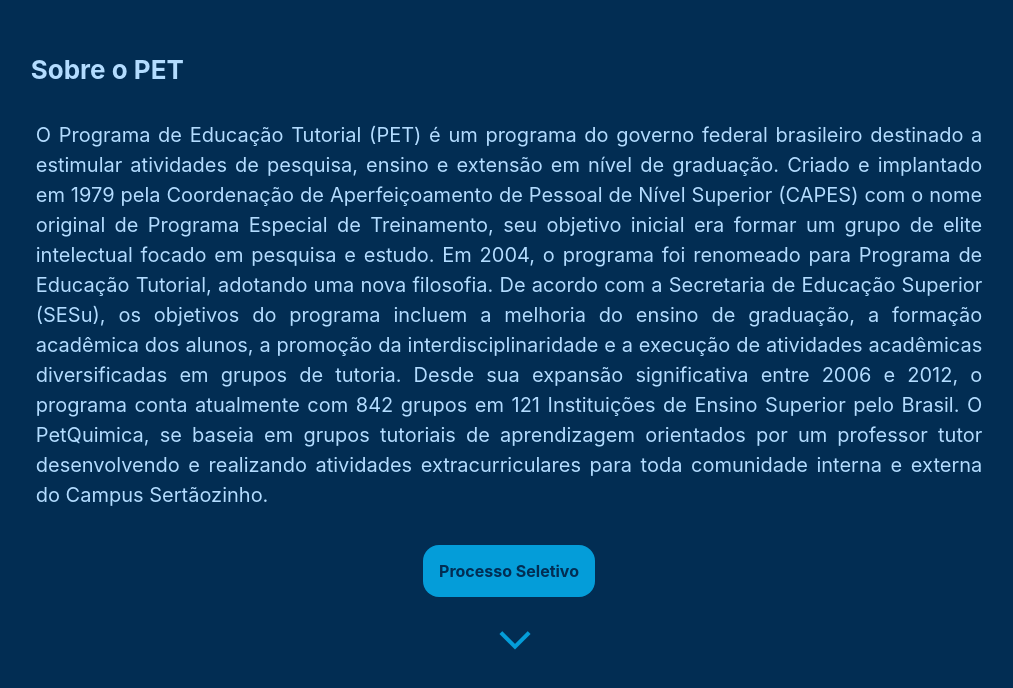
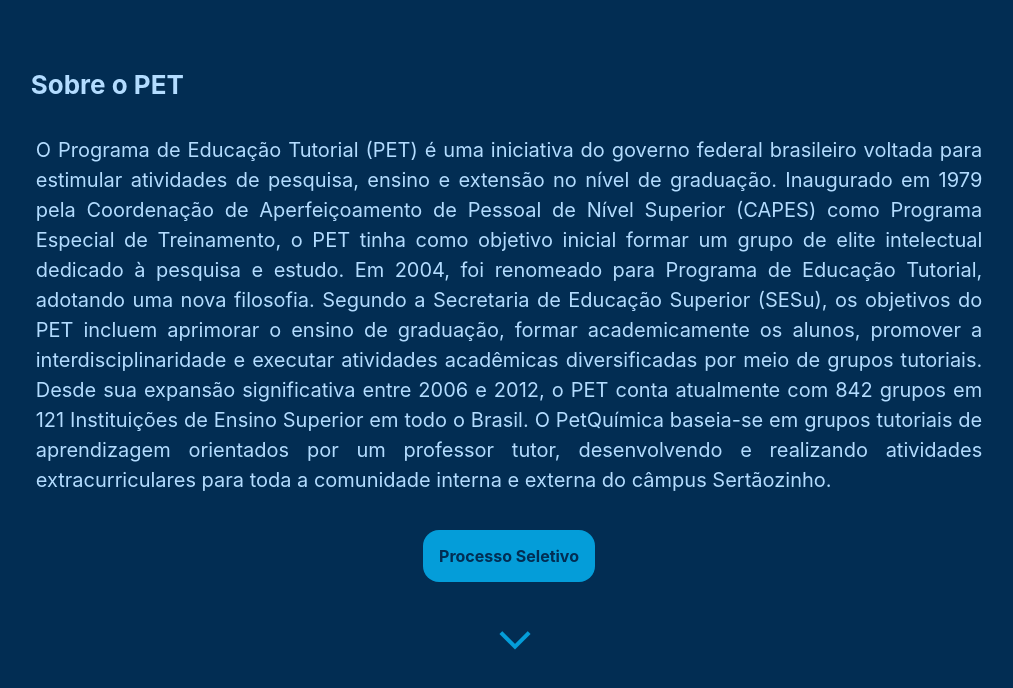
Before and after one commit to pet-ads/homepage-pat-qui, a React (Create React App) app: page /#/ in a window 1280 px wide. Shown: the part 920-1608 px from the top of the page, without its empty margins (136-1149 px from the left). Built offline with nearby package versions, Linux system fonts and the light colour scheme.

Commit message:
chore: refine content for clarity and conciseness

```diff
--- a/src/pages/Home/TextConstants/AboutPETtext.js
+++ b/src/pages/Home/TextConstants/AboutPETtext.js
@@ -1,8 +1,11 @@
 export const AboutPET = {
-  desktop: `O Programa de Educação Tutorial (PET) é um programa do governo federal brasileiro destinado a estimular atividades de pesquisa, ensino e extensão em nível de graduação. Criado e implantado em 1979 pela Coordenação de Aperfeiçoamento de Pessoal de Nível Superior (CAPES) com o nome original de Programa Especial de Treinamento, seu objetivo inicial era formar um grupo de elite intelectual focado em pesquisa e estudo.
-Em 2004, o programa foi renomeado para Programa de Educação Tutorial, adotando uma nova filosofia. De acordo com a Secretaria de Educação Superior (SESu), os objetivos do programa incluem a melhoria do ensino de graduação, a formação acadêmica dos alunos, a promoção da interdisciplinaridade e a execução de atividades acadêmicas diversificadas em grupos de tutoria.
-Desde sua expansão significativa entre 2006 e 2012, o programa conta atualmente com 842 grupos em 121 Instituições de Ensino Superior pelo Brasil. O PetQuimica, se baseia em grupos tutoriais de aprendizagem orientados por um professor tutor desenvolvendo e realizando atividades extracurriculares para toda comunidade interna e externa do Campus Sertãozinho.
-`,
+  desktop: `O Programa de Educação Tutorial (PET) é uma iniciativa do governo federal brasileiro voltada para estimular atividades de pesquisa, ensino e extensão no nível de graduação.
 
-  mobile: `O Programa de Educação Tutorial (PET) é uma iniciativa do governo federal brasileiro que visa promover atividades de pesquisa, ensino e extensão no nível de graduação. Desde sua expansão significativa entre 2006 e 2012, o programa conta atualmente com 842 grupos em 121 Instituições de Ensino Superior pelo Brasil. O PetQuimica, se baseia em grupos tutoriais de aprendizagem orientados por um professor tutor desenvolvendo e realizando atividades extracurriculares para toda comunidade interna e externa do Campus Sertãozinho.`,
+  Inaugurado em 1979 pela Coordenação de Aperfeiçoamento de Pessoal de Nível Superior (CAPES) como Programa Especial de Treinamento, o PET tinha como objetivo inicial formar um grupo de elite intelectual dedicado à pesquisa e estudo. Em 2004, foi renomeado para Programa de Educação Tutorial, adotando uma nova filosofia. Segundo a Secretaria de Educação Superior (SESu), os objetivos do PET incluem aprimorar o ensino de graduação, formar academicamente os alunos, promover a interdisciplinaridade e executar atividades acadêmicas diversificadas por meio de grupos tutoriais. Desde sua expansão significativa entre 2006 e 2012, o PET conta atualmente com 842 grupos em 121 Instituições de Ensino Superior em todo o Brasil.
+
+  O PetQuímica baseia-se em grupos tutoriais de aprendizagem orientados por um professor tutor, desenvolvendo e realizando atividades extracurriculares para toda a comunidade interna e externa do câmpus Sertãozinho.`,
+
+  mobile: `O Programa de Educação Tutorial (PET) é uma iniciativa do governo federal brasileiro voltada para estimular atividades de pesquisa, ensino e extensão no nível de graduação.
+
+  Desde sua significativa expansão entre 2006 e 2012, o programa atualmente engloba 842 grupos em 121 Instituições de Ensino Superior pelo Brasil. O PetQuímica baseia-se em grupos tutoriais de aprendizagem orientados por um professor tutor, os quais desenvolvem e realizam atividades extracurriculares para toda a comunidade interna e externa do câmpus Sertãozinho.`,
 };
```
